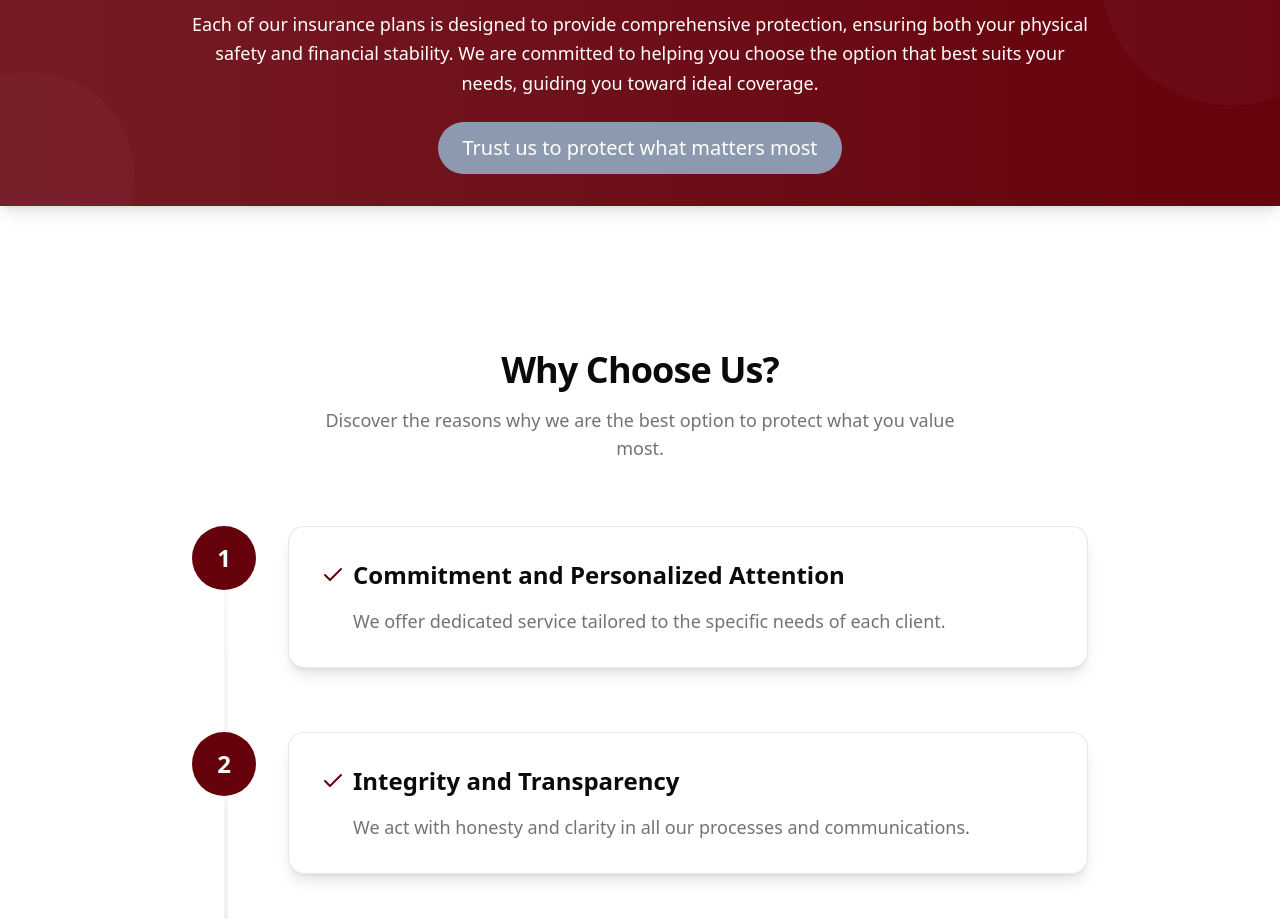
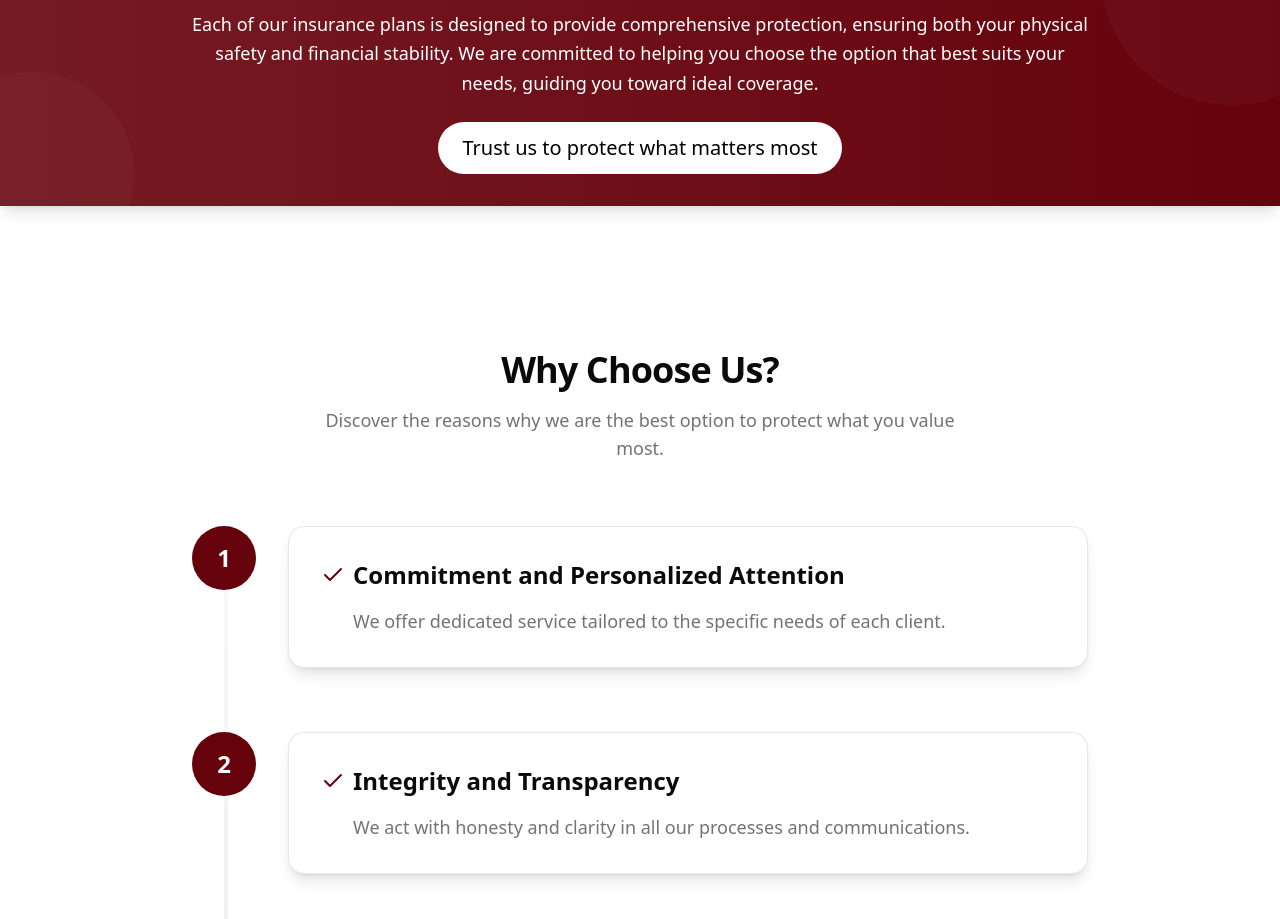
Before and after one commit to Donaroconado25/web, a Next.js app: page /en in a window 1280 px wide. Shown: the part 2300-3219 px from the top of the page. Built offline with nearby package versions, Linux system fonts and the light colour scheme.

Commit message:
feat: change badge

```diff
--- a/src/components/molecules/QualityBadge/QualityBadge.tsx
+++ b/src/components/molecules/QualityBadge/QualityBadge.tsx
@@ -67,7 +67,7 @@ export const QualityBadge = () => {
             viewport={{ once: true }}
             className="inline-block"
           >
-            <div className="inline-flex items-center justify-center px-6 py-3 rounded-full bg-gray backdrop-blur-sm hover:bg-white/20 transition-all">
+            <div className="inline-flex items-center justify-center px-6 py-3 rounded-full text-black bg-white backdrop-blur-sm transition-all">
               <span className="text-xl font-medium">{t("btnText")}</span>
             </div>
           </motion.div>
```
